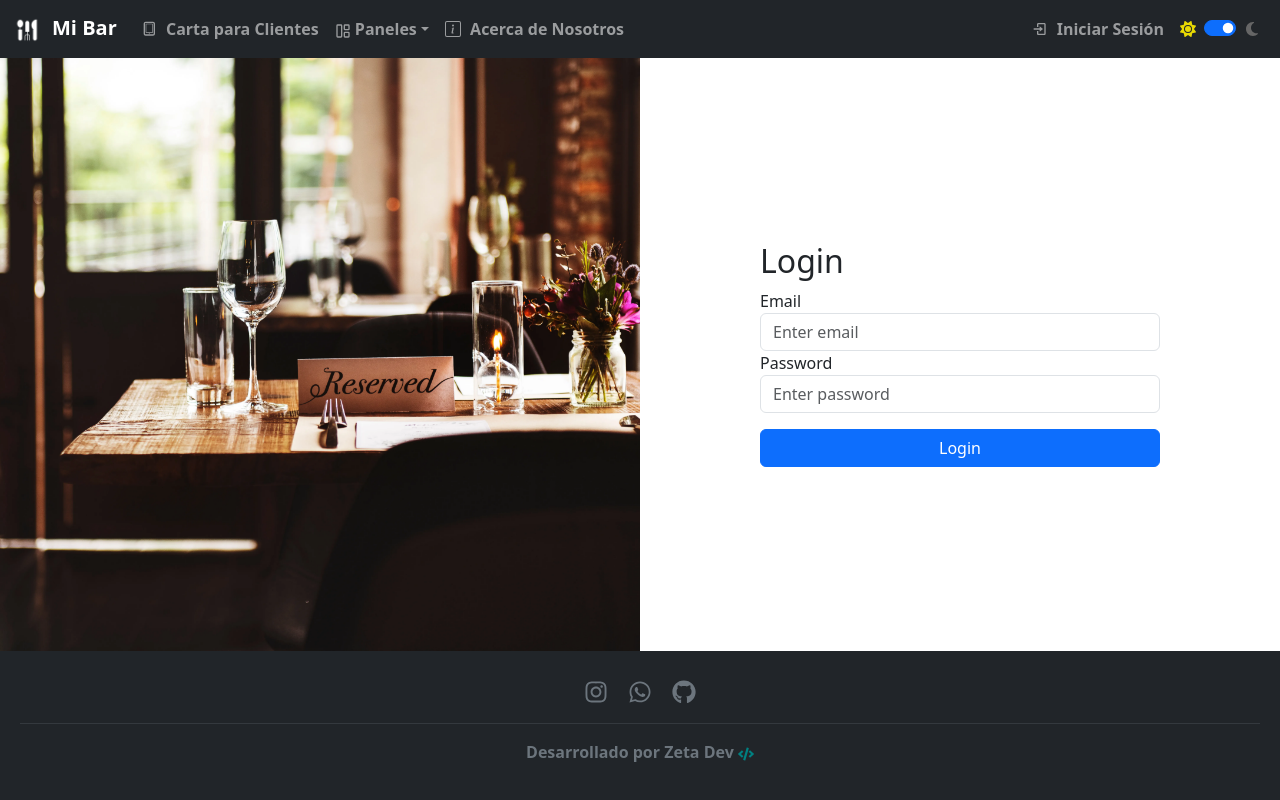
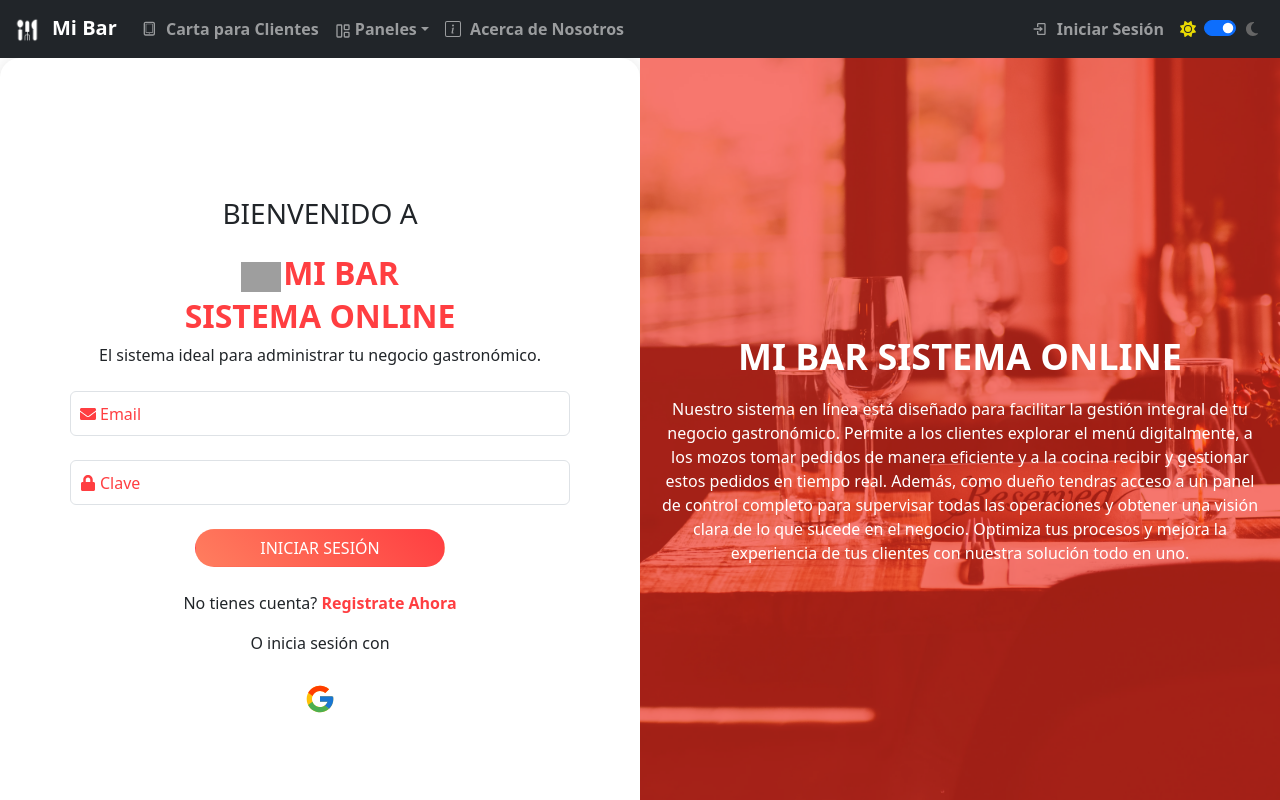
Before and after one commit to zeta-dev-web/sistem-restaurant, a React (Vite) app: page /login in a window 1280 px wide. Shown: the top 800 px of the page. Built offline with nearby package versions, Linux system fonts and the light colour scheme; grey boxes are pictures that could not be loaded.

Commit message:
creacion completa de login en laptops con estilos

```diff
--- a/src/css/LoginScreen.css
+++ b/src/css/LoginScreen.css
@@ -1,15 +1,191 @@
-.login-image {
-  height: 100%;
-  object-fit: cover;
-  width: 100%; /* Asegura que la imagen ocupe el 100% del contenedor */
+/* Estilos generales */
+.row.no-gutters {
+  margin-right: 0;
+  margin-left: 0;
+}
+
+/* Columna del formulario */
+.login-column {
+height: 100%;
+  box-shadow: 0 0 15px rgba(0, 0, 0, 0.1);
+  border-radius: 20px; /* Bordes redondeados */
 }
 
 .login-form {
+  max-width: 500px;
   width: 100%;
-  max-width: 400px; /* Ancho máximo del formulario */
+  object-fit: cover;
 }
 
-.container-fluid {
-  padding-right: 0;
-  padding-left: 0;
+.logo-mibar {
+  color: #ff3e41;
+  font-weight: bold;
+  font-size: 32px;
 }
+
+.logo-icon {
+  width: 40px; /* Ajusta el tamaño del icono según sea necesario */
+  height: auto; /* Mantiene la proporción del icono */
+  margin-right: 2px; /* Espacio entre el icono y el texto */
+}
+
+.btn-signin {
+  background: linear-gradient(45deg, #ff7e5f, #ff3e41); /* Degradado naranja/rojo */
+  color: #fff !important; /* Color de texto en el botón */
+  font-weight: bold;
+  border: none;
+  border-radius: 100px !important;
+  padding: 12px 0;
+  transition: background 0.3s ease;
+  width: 50%;
+  margin: 0 auto; /* Centrar el botón */
+}
+
+.btn-signin:hover {
+  background: linear-gradient(45deg, #ff3e41, #ff7e5f); /* Inversión de colores en hover */
+}
+
+.btn-signin:focus {
+  outline: none;
+  box-shadow: 0 0 5px rgba(255, 62, 65, 0.5); /* Sombra al enfocar */
+}
+
+/* Estilos de los enlaces */
+.login-link,
+.sign-up {
+  color: #ff3e41;
+  font-weight: bold;
+  text-decoration: none;
+}
+
+.login-link:hover,
+.sign-up:hover {
+  text-decoration: underline;
+}
+
+.social-icons {
+  margin-top: 20px;
+}
+
+/* Estilos de los campos de formulario */
+.form-group {
+  position: relative;
+  width: 80%;
+  margin: 0 auto;
+}
+
+.form-control {
+  width: 100% !important;
+  border-radius: 50px;
+  padding-left: 40px; /* Espacio para el ícono */
+  height: 45px;
+  border: 1px solid #ddd;
+  font-size: 14px;
+}
+
+.form-control:focus {
+  border-color: #ff3e41;
+  box-shadow: 0 0 5px rgba(255, 62, 65, 0.3);
+}
+
+/* Estilo del ícono en el label */
+.floating-input {
+  width: 100%;
+  padding: 12px 12px 12px 40px; /* Espacio suficiente para el ícono */
+  font-size: 16px;
+  border: 1px solid #ccc;
+  border-radius: 50px; /* Ajusta el borde como prefieras */
+  transition: border-color 0.3s, box-shadow 0.3s;
+}
+
+.input-icon {
+  position: absolute;
+  top: 50%;
+  left: -20px; /* Espacio para que el ícono quede a la izquierda del input */
+  transform: translateY(-50%);
+  font-size: 16px;
+  color: #ff3e41;
+  pointer-events: none; /* Evita que el ícono interfiera con el input */
+}
+
+
+
+/* Estilo del label flotante */
+.floating-label {
+  position: absolute;
+  top: 50%;
+  left: 30px; /* Espacio adicional para evitar superposición con el ícono */
+  font-size: 16px;
+  color: #ff3e41;
+  pointer-events: none;
+  transform: translateY(-50%);
+  transition: 0.3s ease all;
+}
+
+/* Cuando el input está enfocado o tiene valor, el label flota hacia arriba */
+.floating-input:focus ~ .floating-label,
+.floating-input:not(:placeholder-shown) ~ .floating-label {
+  top: -8px;
+  left: 10px; /* Espacio adecuado para mantener la consistencia con el ícono */
+  font-size: 12px;
+  color: #999;
+  background-color: white;
+  padding-left:24px;
+  padding-right: 10px;
+  border-left: 1px solid white;
+  border-right: 1px solid white;
+}
+
+/* Estilo del input cuando está enfocado */
+.floating-input:focus {
+  border-color: #f25f3a !important;
+  box-shadow: 0 0 8px rgba(243, 69, 26, 0.863) !important
+}
+
+/* Cambios en el ícono cuando el input está enfocado o tiene valor */
+.floating-input:focus + .floating-label .input-icon,
+.floating-input:not(:placeholder-shown) + .floating-label .input-icon {
+  font-size: 14px;
+  color: #999; /* Cambia el color del ícono a gris */
+  background-color: white; /* Fondo blanco para el ícono */
+  transform: translateY(-50%) translateX(24px); /* Ajusta la posición vertical y horizontal del ícono */
+}
+
+/* Estilos de la columna de la imagen */
+.image-overlay {
+  position: relative;
+  width: 100%;
+  height: 100%;
+  overflow: hidden;
+}
+
+.login-image {
+  height: 100vh;
+  object-fit: cover;
+  width: 100%;
+}
+
+.overlay-content {
+  position: absolute;
+  top: 0;
+  left: 0;
+  width: 100%;
+  height: 100%;
+  background: rgba(243, 40, 26, 0.63); /* Superposición naranja con transparencia */
+  color: white;
+  text-align: center;
+  padding: 20px;
+  display: flex;
+  flex-direction: column;
+  justify-content: center;
+}
+
+.overlay-content h2 {
+  font-size: 36px;
+  font-weight: bold;
+}
+
+.overlay-content p {
+  font-size: 16px;
+  margin-top: 10px;
+}
--- a/src/index.css
+++ b/src/index.css
@@ -1,7 +1,6 @@
 /* Asegura que el body y el root ocupen el 100% de la altura */
 html, body {
     height: 100vh;
-    width: 100vw;
     margin: 0;
     padding: 0;
   }
--- a/src/pages/LoginScreen.jsx
+++ b/src/pages/LoginScreen.jsx
@@ -1,36 +1,92 @@
-import React from 'react';
-import '../css/LoginScreen.css';
-import loginImage from '../images/login-back.webp';
+import React from "react";
+import "../css/LoginScreen.css";
+import { FaEnvelope, FaLock } from "react-icons/fa";
+import { FcGoogle } from "react-icons/fc";
+import loginImage from "../images/login-back.webp";
+import icono from "../images/icon-nav.png";
 
 const LoginScreen = () => {
   return (
-    <div className="container-fluid h-100 d-flex align-items-center overflow-hidden p-0">
+    <div className="container-fluid d-flex align-items-center justify-content-center p-0">
       <div className="row w-100 no-gutters h-100">
-        {/* Columna de la imagen */}
-        <div className="col-lg-6 d-none d-lg-flex align-items-center justify-content-center p-0">
-          <img src={loginImage} alt="Login" className="login-image" />
+        {/* Columna del formulario */}
+        <div className="col-lg-6 d-flex align-items-center justify-content-center p-5 bg-white login-column h-100">
+          <div className="login-form">
+            <h3 className="text-center mb-4">BIENVENIDO A</h3>
+            <h2 className="text-center mb-1 logo-mibar">
+              <img src={icono} alt="Icono del bar" className="logo-icon" />
+              MI BAR
+            </h2>
+            <h2 className="text-center mb-2 logo-mibar">SISTEMA ONLINE</h2>
+            <p className="text-center mb-4">
+              El sistema ideal para administrar tu negocio gastronómico.
+            </p>
+            <form className="d-flex flex-column align-items-center">
+              <div className="form-group position-relative w-100 d-flex justify-content-center">
+                <input
+                  type="text"
+                  id="username"
+                  className="form-control floating-input"
+                  placeholder=" "
+                />
+                <label htmlFor="username" className="floating-label">
+                  <FaEnvelope className="input-icon" /> Email
+                </label>
+              </div>
+              <div className="form-group position-relative mt-4 w-100 d-flex justify-content-center">
+                <input
+                  type="password"
+                  id="password"
+                  className="form-control floating-input"
+                  placeholder=" "
+                />
+                <label htmlFor="password" className="floating-label">
+                  <FaLock className="input-icon" /> Clave
+                </label>
+              </div>
+              <button type="submit" className="btn btn-signin mt-4">
+                INICIAR SESIÓN
+              </button>
+            </form>
+
+            <p className="text-center mt-4">
+              No tienes cuenta?{" "}
+              <a href="#" className="sign-up">
+                Registrate Ahora
+              </a>
+            </p>
+            <p className="text-center">O inicia sesión con </p>
+            <div className="social-icons d-flex justify-content-center mt-3">
+              <a href="#" className="fs-2">
+                <FcGoogle />
+              </a>
+            </div>
+          </div>
         </div>
 
-        {/* Columna del formulario */}
-        <div className="col-lg-6 d-flex align-items-center justify-content-center p-4">
-          <div className="login-form">
-            <h2>Login</h2>
-            <form>
-              <div className="form-group">
-                <label htmlFor="email">Email</label>
-                <input type="email" id="email" className="form-control" placeholder="Enter email" />
-              </div>
-              <div className="form-group">
-                <label htmlFor="password">Password</label>
-                <input type="password" id="password" className="form-control" placeholder="Enter password" />
-              </div>
-              <button type="submit" className="btn btn-primary w-100 mt-3">Login</button>
-            </form>
+        {/* Columna de la imagen */}
+        <div className="col-lg-6 d-none d-lg-flex align-items-center justify-content-center p-0 h-100">
+          <div className="image-overlay">
+            <img src={loginImage} alt="Login" className="login-image" />
+            <div className="overlay-content">
+              <h2>MI BAR SISTEMA ONLINE</h2>
+              <p>
+                Nuestro sistema en línea está diseñado para facilitar la gestión
+                integral de tu negocio gastronómico. Permite a los clientes
+                explorar el menú digitalmente, a los mozos tomar pedidos de
+                manera eficiente y a la cocina recibir y gestionar estos pedidos
+                en tiempo real. Además, como dueño tendras acceso a un panel de
+                control completo para supervisar todas las operaciones y obtener
+                una visión clara de lo que sucede en el negocio. Optimiza tus
+                procesos y mejora la experiencia de tus clientes con nuestra
+                solución todo en uno.
+              </p>
+            </div>
           </div>
         </div>
       </div>
     </div>
   );
-}
+};
 
 export default LoginScreen;
```
